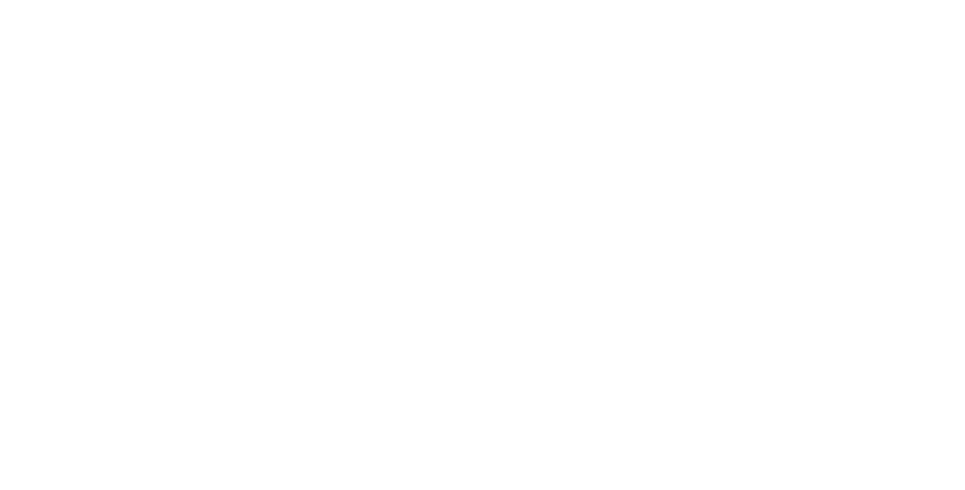
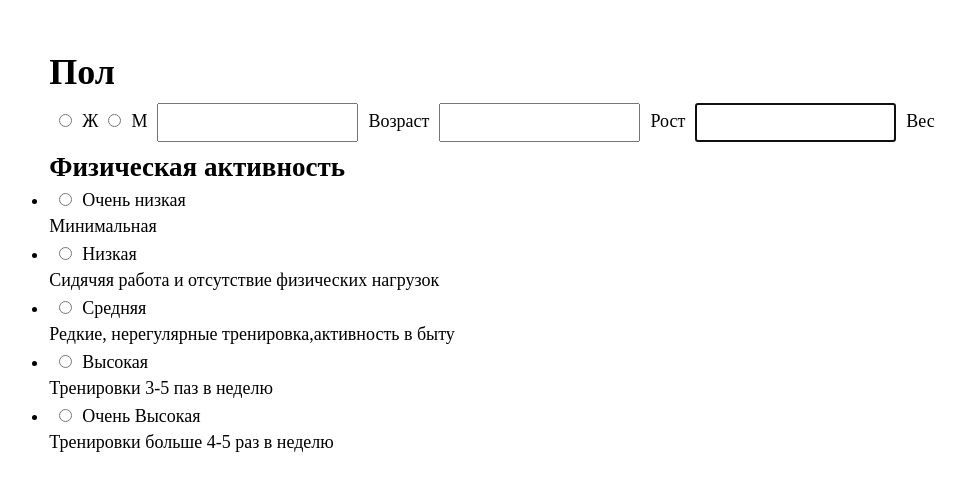
Before and after one commit to MollyToxic/calorie_counter, a React (Create React App) app: page /registration in a window 1280 px wide. Before the commit this address had no page. Shown: the part 148-638 px from the top of the page, without its empty margins (148-1113 px from the left). Built offline with nearby package versions, Linux system fonts and the light colour scheme.

Commit message:
implementation of screens

```diff
--- a/src/App.js
+++ b/src/App.js
@@ -2,6 +2,10 @@ import Main from "./pages/Main";
 import Entrance from "./pages/Entrance";
 import {Routes, Route} from 'react-router-dom';
 import "./styles/App.css";
+import Training from "./pages/Training";
+import ReviewToday from "./pages/ReviewToday";
+import Food from "./pages/Food";
+import Registration from "./pages/Registration";
 
 
 function App() {
@@ -9,6 +13,11 @@ function App() {
     <Routes>
       <Route path="/"element={<Entrance/>}/>
       <Route path="/main" element={<Main />} />
+      <Route path="/review_today" element={<ReviewToday/>} />
+      <Route path="/training" element={<Training/>}/>
+      <Route path="/food" element={<Food />} />
+      <Route path="/registration" element={<Registration />} />
+
       {/* <Route path="*" element={NotifoundPage}/> */}
     </Routes>
   )
--- a/src/components/Input.jsx
+++ b/src/components/Input.jsx
@@ -1,9 +1,7 @@
 import React from "react";
 import "../styles/App.css";
-
-const Input = function (props) {
-
-  function onInputChange(event){
+function Input(props) {
+  function onInputChange(event) {
     props.onChange(event.target.value)
   }
   return (
@@ -11,7 +9,8 @@ const Input = function (props) {
       <label className="form_title">
         <input autoFocus
           className="form_input"
-          type="text"
+          name= "props.name"
+          type={props.type}
           value={props.inputValue}
           onChange={onInputChange}
         ></input>
--- /dev/null
+++ b/src/components/InputRadio.jsx
@@ -0,0 +1,20 @@
+import React from "react";
+import "../styles/App.css";
+function InputRadio(props) {
+    return (
+        <>
+            <label className="form_title">
+                <input
+                    className="form_input"
+                    name="props.name"
+                    type={props.type}
+                    value={props.inputValue}
+                    onClick={()=>!props.inputValue}
+                ></input>
+                {props.title}
+            </label>
+        </>
+    );
+};
+
+export default InputRadio;
--- /dev/null
+++ b/src/components/TypeOfMeal.jsx
@@ -0,0 +1,55 @@
+import React, { useState } from "react";
+import "../styles/App.css";
+import Input from "./Input";
+
+
+function TypeOfMeal(props) {
+    const [products, setProducts] = useState([{ title: 'клубника', id: 1, }, { title: 'вишня', id: 2, }, { title: 'яблоко', id: 3 }]);
+    const [mode, setMode] = useState('main')
+
+    function showElements() {
+        document.getElementById('main').style.display = "none"
+        setMode('search')
+    }
+    function deleteProductElement(id) {
+        const newProducts = products.filter((item) => id != item.id)
+        setProducts(newProducts)
+    }
+
+    function addProductElement(id) {
+        const newProducts = products.filter((item) => id == item.id)
+        setProducts(newProducts)
+    }
+    return (
+        <>
+            <div className="form" id='main'>
+                <h1>{props.title}</h1>
+                <button onClick={showElements}>добавить</button>
+                <ul> {products.map((item)=>{
+                    return (
+                    <li key={item.id}>{item.title}
+                        <button onClick={deleteProductElement(item.id)}>Удалить продукт</button>
+                    </li>)
+                })}
+
+                </ul>
+
+            </div>{mode =='search' ? (
+                <div id='search'>
+                    {/* <Input title='поиск' /> */}
+                    <ul>
+                        {products.map((item) => {
+                                return (<li key={item.id}>{item.title}
+                            <button onClick={addProductElement(item.id)}>Добавить продукт</button>
+                        </li>)
+                    })}
+                    </ul>
+                </div>
+            ): ('')}
+
+        </>
+    );
+
+}
+
+export default TypeOfMeal;
--- a/src/pages/Entrance.jsx
+++ b/src/pages/Entrance.jsx
@@ -7,10 +7,10 @@ const Entrance = function () {
   const [inputValuePassword, setinputValuePassword] = useState('');
   return (
     <div className="form">
-      <Input inputValue={inputValueLogin} onChange={setinputValueLogin} title="логин"/>
-      <Input inputValue={inputValuePassword}  onChange={setinputValuePassword} title="пароль" />
+      <Input inputValue={inputValueLogin} onChange={setinputValueLogin} title="логин" type="text"/>
+      <Input inputValue={inputValuePassword} onChange={setinputValuePassword} title="пароль" type="password" />
       <Button  title="войти" link="/main"/>
-      <Button  title="зарегистрироваться"  />
+      <Button title="зарегистрироваться" link="/registration"/>
       <></>
     </div>
   )
--- /dev/null
+++ b/src/pages/Food.jsx
@@ -0,0 +1,14 @@
+import React from "react";
+
+import TypeOfMeal from "../components/TypeOfMeal";
+
+const Food = function () {
+
+    return (<>
+        <TypeOfMeal title="завтрак" />
+        </>
+
+        )
+}
+
+export default Food;
--- a/src/pages/Main.jsx
+++ b/src/pages/Main.jsx
@@ -6,7 +6,7 @@ const Main = function (){
         <Button title="Редактирование учётной записи" link=""/>
         <Button title="Корректировка рациона " link="" />
         <Button title="Обзор за..." link="" />
-        <Button title="Сегодня" link="" />
+        <Button title="Сегодня" link="/review_today" />
     </div>)
 }
 
--- /dev/null
+++ b/src/pages/Registration.jsx
@@ -0,0 +1,40 @@
+import React, { useState } from "react";
+import Input from "../components/Input";
+import Button from "../components/Button";
+import InputRadio from "../components/InputRadio";
+
+
+
+const Registration = function () {
+    const [inputValueAge, setinputValueAge] = useState('');
+    const [inputValueHeight, setinputValueHeight] = useState('');
+    const [inputValueWeight, setinputValueWeight] = useState('');
+
+
+
+    return (
+        <div >
+            <h1>Пол</h1>
+            <InputRadio inputValue={true} name="gender" title="Ж" type="radio" />
+            <InputRadio inputValue={false} name="gender" title="М" type="radio" />
+            <Input inputValue={inputValueAge} onChange={setinputValueAge} title="Возраст" type="text" />
+            <Input inputValue={inputValueHeight} onChange={setinputValueHeight} title="Рост" type="text" />
+            <Input inputValue={inputValueWeight} onChange={setinputValueWeight} title="Вес" type="text" />
+            <h2>Физическая активность</h2>
+            <ul>
+                <li><InputRadio inputValue={false} name="physical_activity" title="Очень низкая" type="radio" />
+                    <p>Минимальная</p></li>
+                <li><InputRadio inputValue={true} name="physical_activity" title="Низкая" type="radio" />
+                    <p>Сидячяя работа и отсутствие физических нагрузок</p></li>
+                <li>            <InputRadio inputValue={false} name="physical_activity" title="Средняя" type="radio" />
+                    <p>Редкие, нерегулярные тренировка,активность в быту</p></li>
+                <li><InputRadio inputValue={false} name="physical_activity" title="Высокая" type="radio" />
+                    <p>Тренировки 3-5 паз в неделю</p>
+                </li>
+                <li><InputRadio inputValue={false} name="physical_activity" title="Очень Высокая" type="radio" /><p>Тренировки больше 4-5 раз в неделю</p></li>
+            </ul>
+        </div>
+    )
+}
+
+export default Registration;
--- /dev/null
+++ b/src/pages/ReviewToday.jsx
@@ -0,0 +1,11 @@
+import React from "react";
+import Button from "../components/Button";
+
+const ReviewToday = function () {
+    return (<div className="form">
+        <Button title="Добавить блюдо" link="/food" />
+        <Button title="Добавить тренировку" link="/training" />
+    </div>)
+}
+
+export default ReviewToday;
--- /dev/null
+++ b/src/pages/Training.jsx
@@ -0,0 +1,9 @@
+import React from "react";
+import Button from "../components/Button";
+
+const Training = function () {
+    return (
+        <h1>тренировка</h1>)
+}
+
+export default Training;
```
